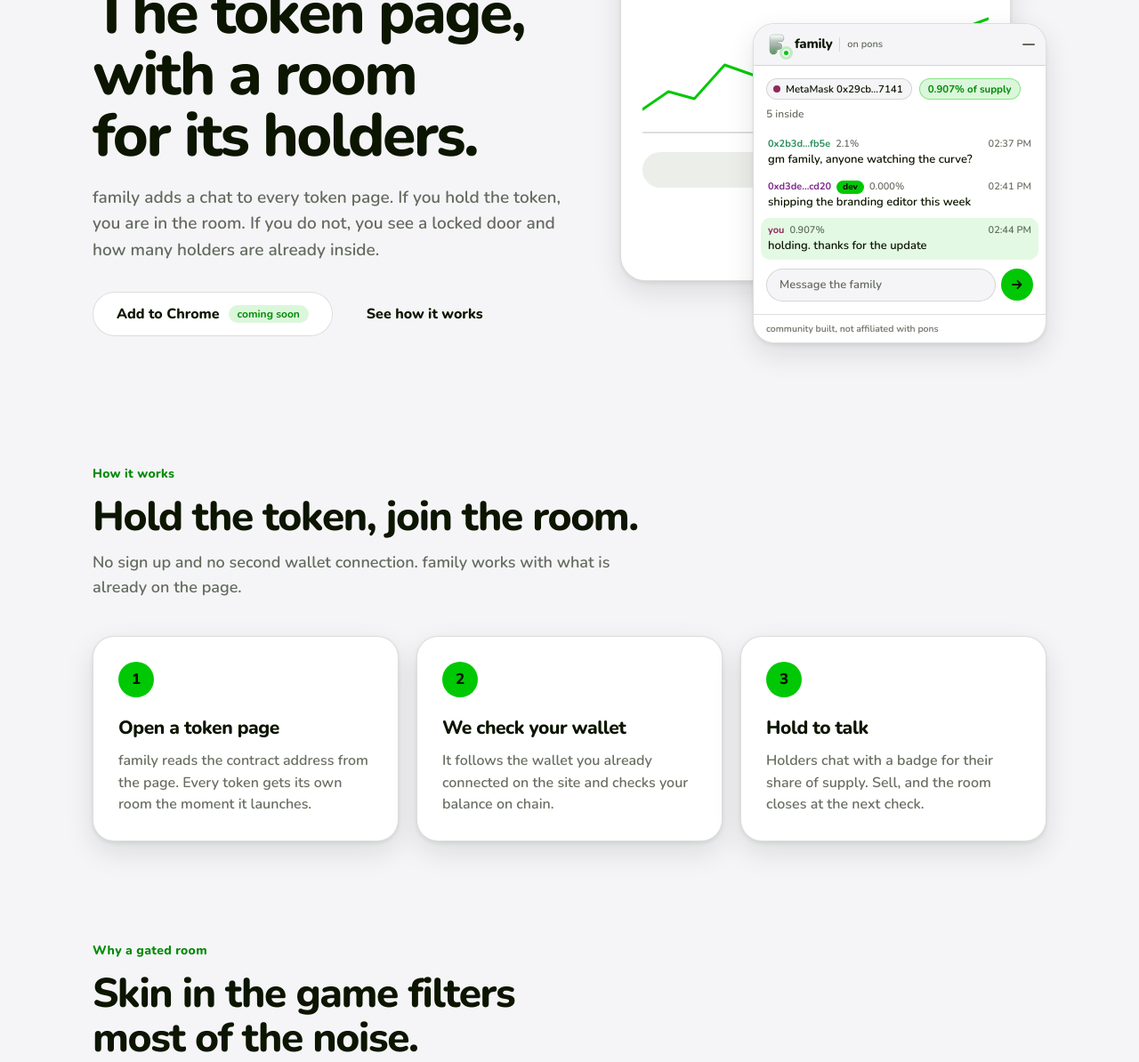
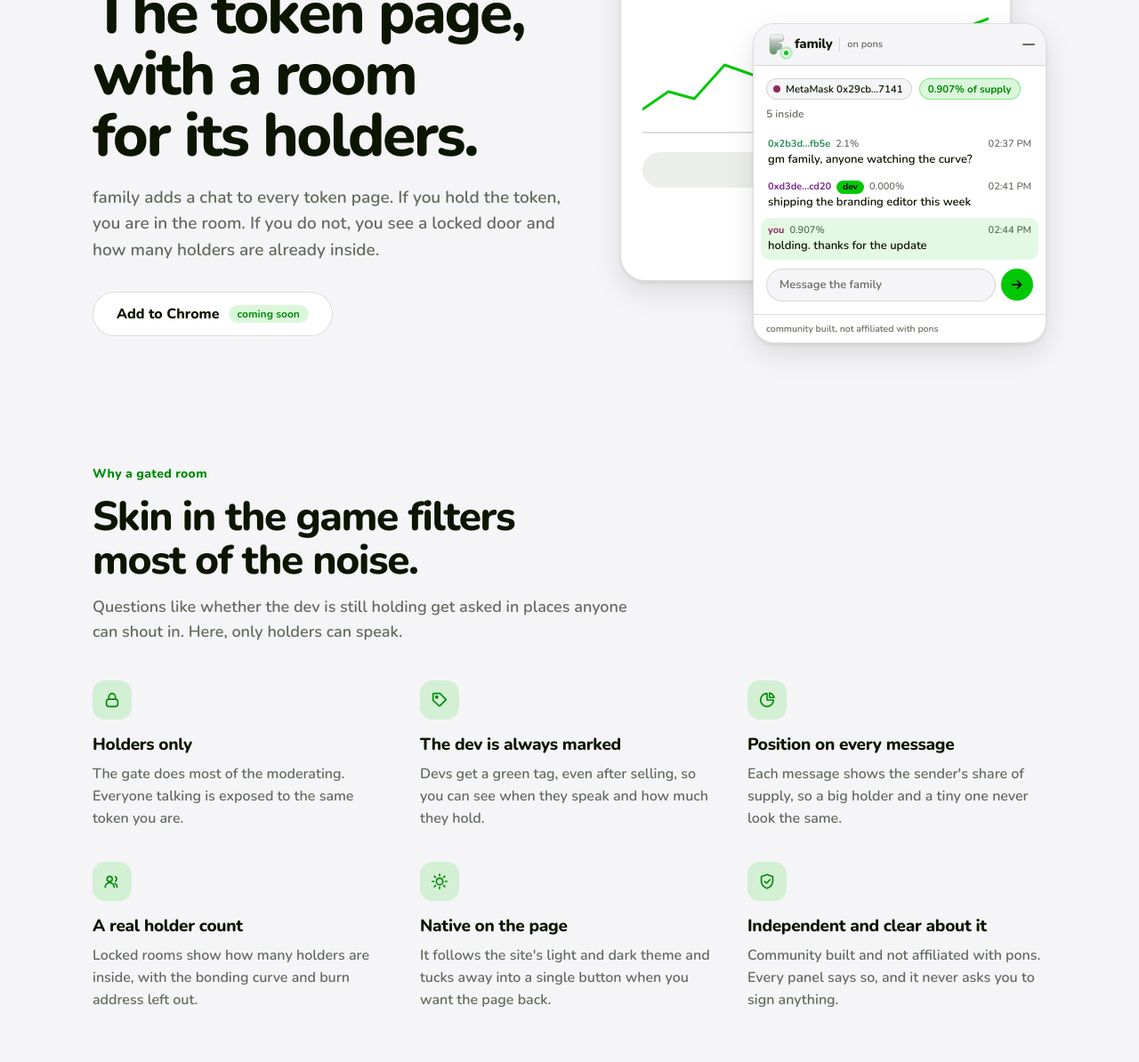
Before and after one commit to Intellihackz/family, a website: page landing/index.html in a window 1280 px wide. Shown: the part 218-1412 px from the top of the page at 89% size. Drawn offline with Linux system fonts and the light colour scheme.

Commit message:
Landing: remove the How it works section
It restated the hero. Also drops the nav link and hero button that
pointed to it, and their unused CSS.

Co-Authored-By: Claude Sonnet 5.5 <noreply@anthropic.com>

```diff
--- a/landing/index.html
+++ b/landing/index.html
@@ -51,16 +51,12 @@
     .brand { display: inline-flex; align-items: center; gap: 10px; text-decoration: none; font-weight: 800; font-size: 22px; letter-spacing: -0.02em; }
     .brand img { width: 34px; height: 34px; }
     .brand small { font-weight: 600; font-size: 13px; color: var(--muted); padding-left: 10px; border-left: 1px solid var(--line); letter-spacing: 0; }
-    .nav a.link { font-weight: 700; font-size: 15px; text-decoration: none; color: var(--muted); }
-    .nav a.link:hover { color: var(--ink); }
 
     /* buttons */
     .btn { display: inline-flex; align-items: center; gap: 10px; padding: 14px 26px; border-radius: 999px; font: 800 16px/1 var(--font); text-decoration: none; }
     .btn.primary { background: var(--green); color: var(--on-green); }
     .btn.soon { background: var(--card); color: var(--ink); border: 1px solid var(--line); cursor: default; }
     .btn.soon em { font-style: normal; font-size: 12px; font-weight: 700; color: var(--green-text); background: color-mix(in srgb, var(--green) 14%, transparent); padding: 4px 10px; border-radius: 999px; }
-    .btn.ghost { color: var(--ink); }
-    .btn.ghost:hover { background: var(--raised); }
 
     /* hero */
     .hero { display: grid; grid-template-columns: 1.05fr 0.95fr; gap: 64px; align-items: center; padding: 56px 0 96px; }
@@ -113,12 +109,6 @@
     h2 { margin: 0 0 14px; font-size: clamp(30px, 4vw, 46px); line-height: 1.08; letter-spacing: -0.03em; font-weight: 800; text-wrap: balance; max-width: 18em; }
     .sub { margin: 0 0 40px; color: var(--muted); font-size: 18px; max-width: 34em; }
 
-    .steps { display: grid; grid-template-columns: repeat(3, 1fr); gap: 20px; counter-reset: s; }
-    .step { background: var(--card); border: 1px solid var(--line); border-radius: 24px; padding: 28px; box-shadow: var(--shadow); }
-    .step::before { counter-increment: s; content: counter(s); display: grid; place-items: center; width: 40px; height: 40px; border-radius: 50%; background: var(--green); color: var(--on-green); font-weight: 800; margin-bottom: 18px; }
-    .step h3 { margin: 0 0 8px; font-size: 21px; letter-spacing: -0.02em; font-weight: 800; }
-    .step p { margin: 0; color: var(--muted); font-size: 16px; }
-
     .feats { display: grid; grid-template-columns: repeat(3, 1fr); gap: 36px 32px; }
     .feat .ic { width: 44px; height: 44px; border-radius: 14px; display: grid; place-items: center; background: color-mix(in srgb, var(--green) 14%, transparent); color: var(--green-text); margin-bottom: 14px; }
     .feat svg { width: 22px; height: 22px; fill: none; stroke: currentColor; stroke-width: 1.8; stroke-linecap: round; stroke-linejoin: round; }
@@ -146,7 +136,7 @@
     @media (max-width: 900px) {
       .hero { grid-template-columns: 1fr; gap: 40px; padding: 32px 0 64px; }
       .stage { min-height: 440px; }
-      .steps, .feats { grid-template-columns: 1fr; }
+      .feats { grid-template-columns: 1fr; }
       .feats { gap: 28px; }
       section { padding: 24px 0 56px; }
       .lead { font-size: 18px; }
@@ -154,7 +144,6 @@
     @media (max-width: 480px) {
       .wrap { padding: 0 18px; }
       .page { inset: 0 18px 90px 0; }
-      .nav a.link { display: none; }
       .closing { padding: 44px 18px; border-radius: 26px; }
     }
   </style>
@@ -163,7 +152,6 @@
   <div class="wrap">
     <nav class="nav" aria-label="Primary">
       <a class="brand" href="#top"><img src="assets/favicon.svg" alt="" /><span>family</span><small>on pons</small></a>
-      <a class="link" href="#how">How it works</a>
     </nav>
 
     <main id="top">
@@ -174,7 +162,6 @@
           <p class="lead">family adds a chat to every token page. If you hold the token, you are in the room. If you do not, you see a locked door and how many holders are already inside.</p>
           <div class="cta">
             <span class="btn soon" aria-disabled="true">Add to Chrome <em>coming soon</em></span>
-            <a class="btn ghost" href="#how">See how it works</a>
           </div>
         </div>
 
@@ -209,16 +196,6 @@
       </div>
     </main>
 
-    <section id="how" aria-labelledby="how-h">
-      <p class="kicker">How it works</p>
-      <h2 id="how-h">Hold the token, join the room.</h2>
-      <p class="sub">No sign up and no second wallet connection. family works with what is already on the page.</p>
-      <div class="steps">
-        <div class="step"><h3>Open a token page</h3><p>family reads the contract address from the page. Every token gets its own room the moment it launches.</p></div>
-        <div class="step"><h3>We check your wallet</h3><p>It follows the wallet you already connected on the site and checks your balance on chain.</p></div>
-        <div class="step"><h3>Hold to talk</h3><p>Holders chat with a badge for their share of supply. Sell, and the room closes at the next check.</p></div>
-      </div>
-    </section>
 
     <section aria-labelledby="why-h">
       <p class="kicker">Why a gated room</p>
```
